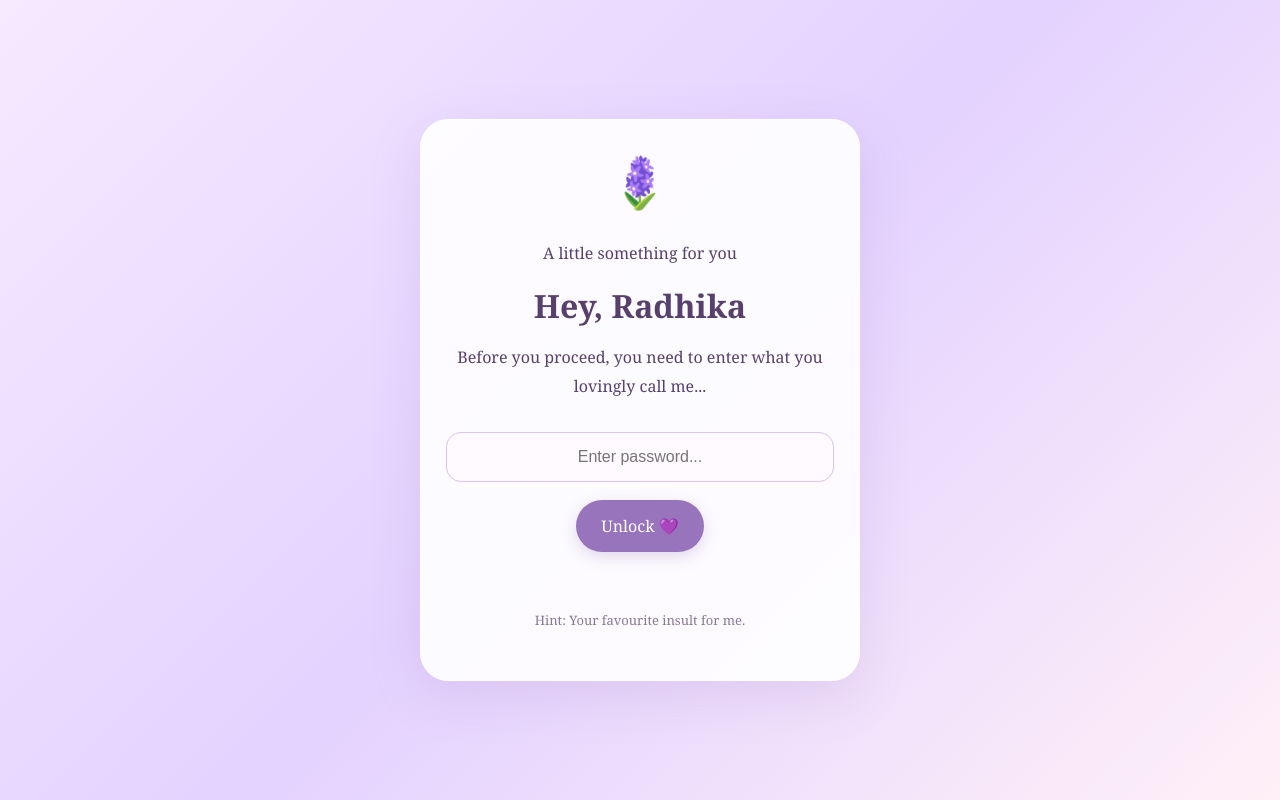
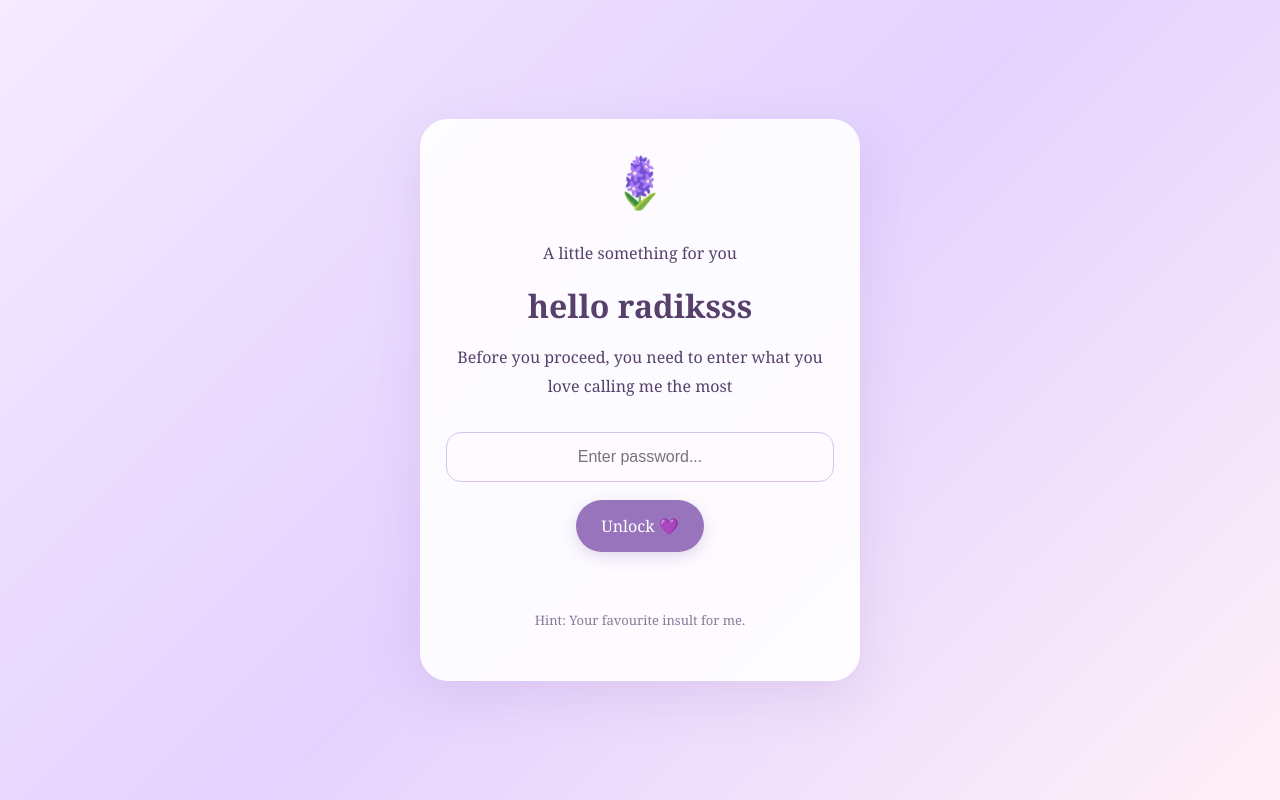
Before and after one commit to poschyyyy/radapol, a plain HTML site: page index.html in a window 1280 px wide. Drawn offline with Linux system fonts and the light colour scheme.

Commit message:
Update index.html

```diff
--- a/index.html
+++ b/index.html
@@ -169,11 +169,11 @@ button:active {
 
     <p>A little something for you</p>
 
-    <h1>Hey, Radhika</h1>
+    <h1>hello radiksss</h1>
 
     <p>
       Before you proceed, you need to enter
-      what you lovingly call me...
+      what you love calling me the most
     </p>
 
     <input
@@ -202,7 +202,7 @@ button:active {
 
     <div class="flower">💜</div>
 
-    <h1>For Radhika</h1>
+    <h1>For my favourite person</h1>
 
     <p>
       I'm sorry you have to put up with
```
